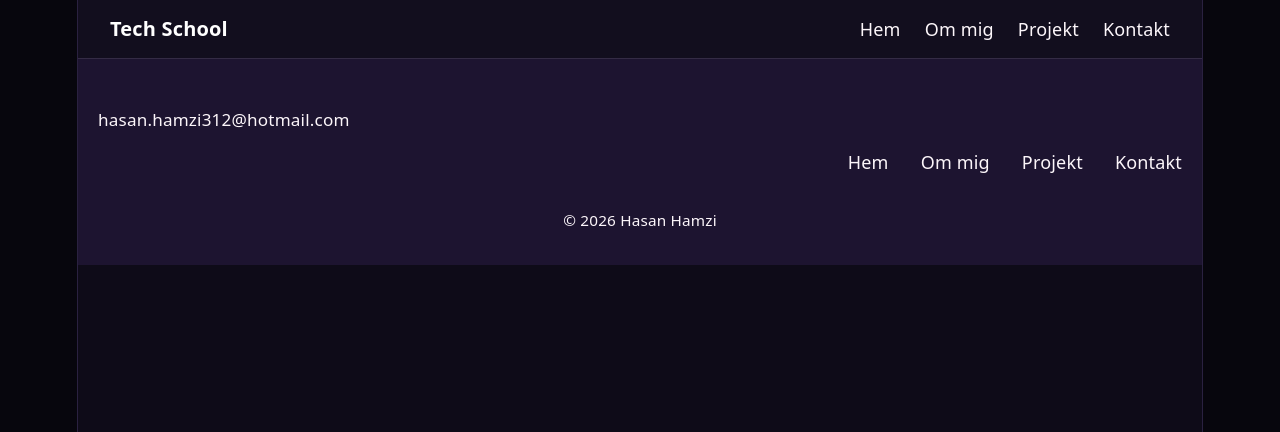
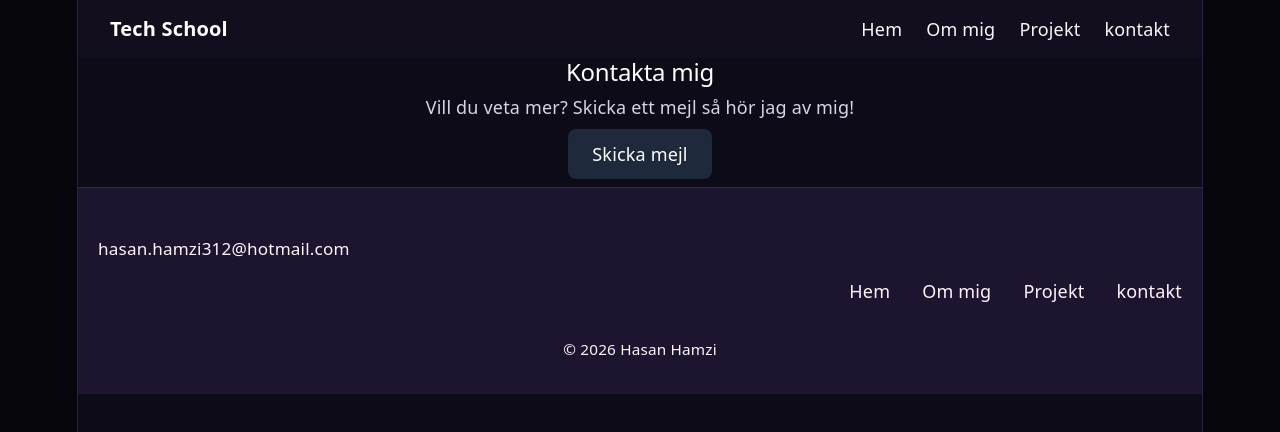
Before and after one commit to shadowstack2026/min-sida, a React (Vite) app: page /kontakt in a window 1280 px wide. Shown: the top 432 px of the page. Built offline with nearby package versions, Linux system fonts and the light colour scheme.

Commit message:
kontakt route

```diff
--- a/src/App.jsx
+++ b/src/App.jsx
@@ -4,6 +4,7 @@ import Navbar from "./components/Navbar";
 import Footer from "./components/Footer";
 import Hem from "./pages/Hem";
 import OmMig from "./pages/OmMig";
+import Kontakt from "./components/Kontakt";
 
 function App() {
   return (
@@ -14,6 +15,7 @@ function App() {
       <Routes>
         <Route path="/" element={<Hem />} />
         <Route path="/om-mig" element={<OmMig />} />
+        <Route path="/kontakt" element={<Kontakt />} />
       </Routes>
 
       <Footer />
--- a/src/components/Footer.jsx
+++ b/src/components/Footer.jsx
@@ -12,7 +12,7 @@ function Footer() {
       <Link to="/">Hem</Link>
 <Link to="/om-mig">Om mig</Link>
 <a href="/#projekt">Projekt</a>
-<a href="#kontakt">Kontakt</a>
+<Link to="/kontakt">kontakt</Link>
       </div>
     </footer>
   );
--- a/src/components/Navbar.jsx
+++ b/src/components/Navbar.jsx
@@ -11,7 +11,7 @@ function Navbar() {
        <Link to="/">Hem</Link>
 <Link to="/om-mig">Om mig</Link>
 <a href="/#projekt">Projekt</a>
-<a href="#kontakt">Kontakt</a>
+<Link to="/kontakt">kontakt</Link>
       </div>
     </nav>
   );
--- a/src/pages/Hem.jsx
+++ b/src/pages/Hem.jsx
@@ -6,7 +6,7 @@ function Hem() {
   return (
     <>
       <Header namn="Hej" />
-      <Hero namn="James" />
+      <Hero namn="Hasan" />
       <Projekt />
     </>
   );
```
